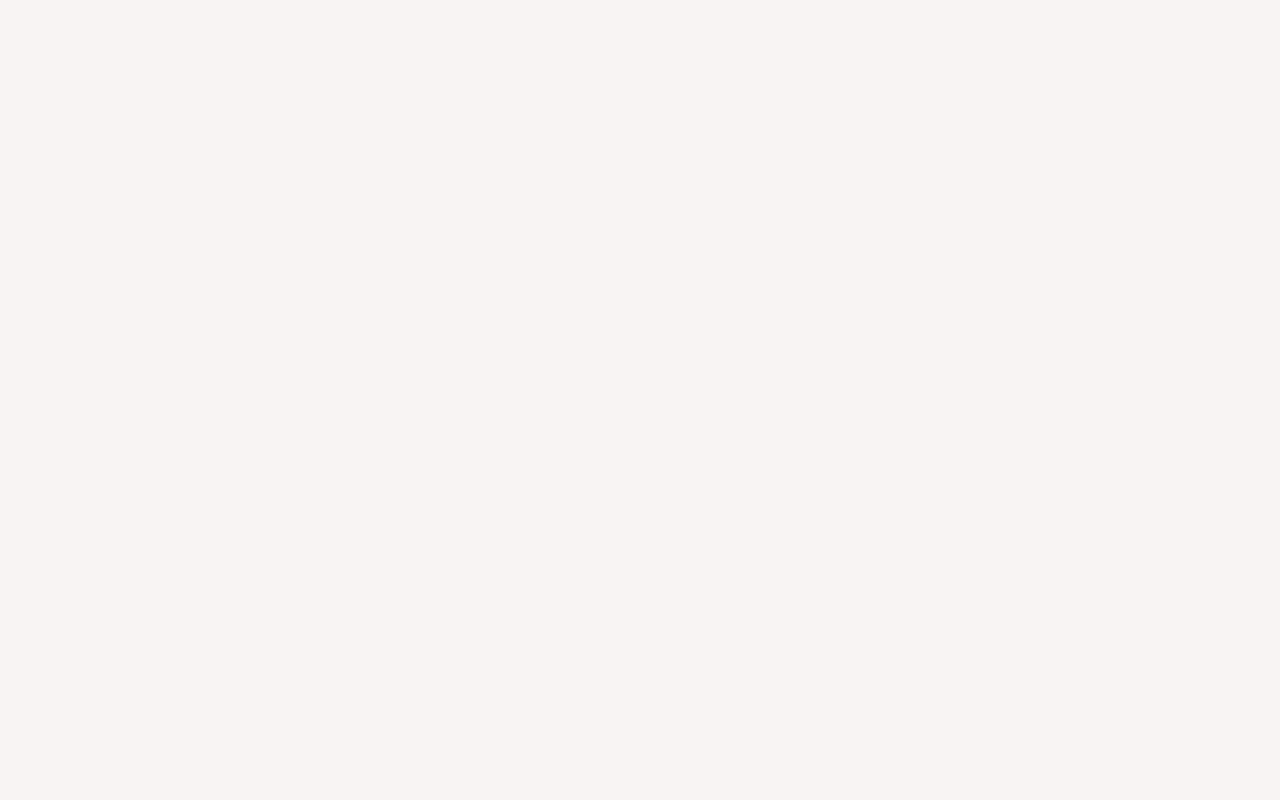
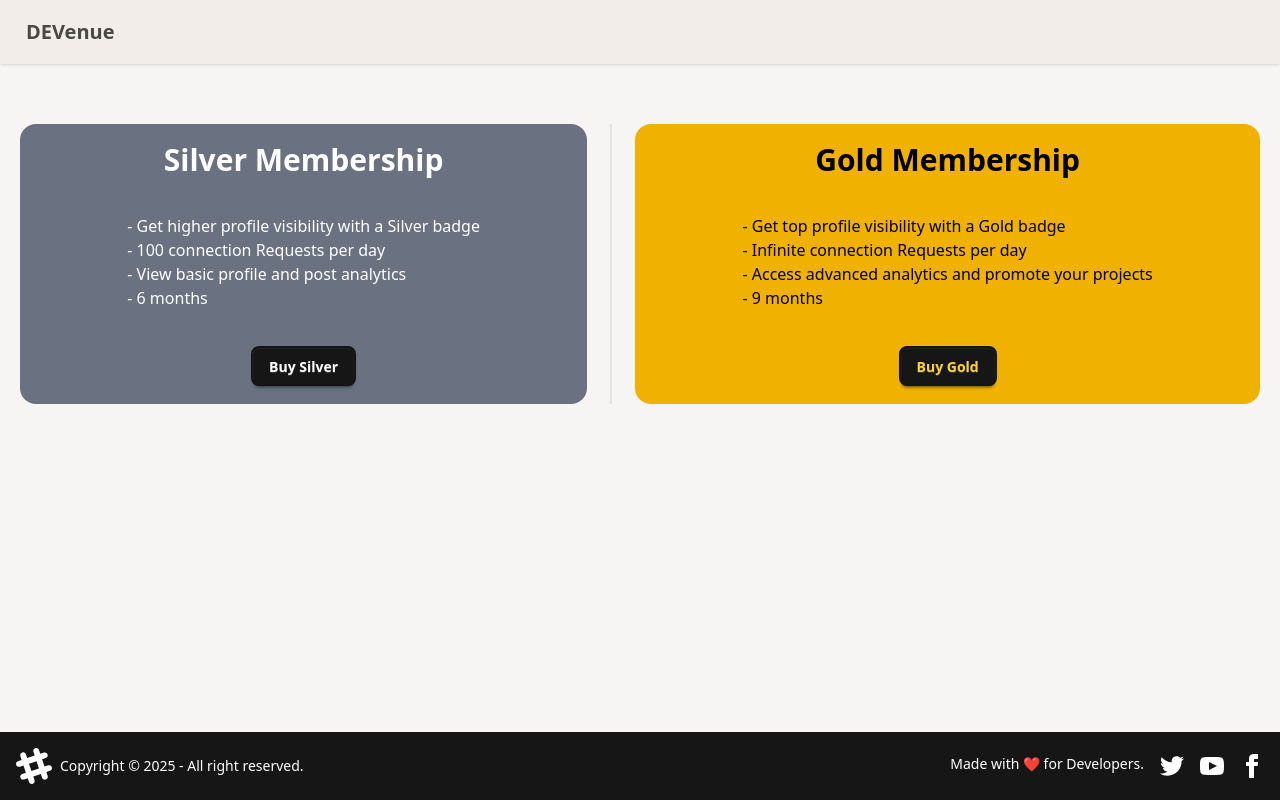
Before and after one commit to agrawal-aditi18/DEVenue-UI, a React (Vite) app: page /premium in a window 1280 px wide. Before the commit this address had no page. Built offline with nearby package versions, Linux system fonts and the light colour scheme; no server answers.

Commit message:
premium ui added

```diff
--- a/src/App.jsx
+++ b/src/App.jsx
@@ -8,6 +8,7 @@ import Feed from "./components/Feed";
 import Connections from "./components/Connections";
 import Requests from "./components/Requests";
 import Chat from "./components/Chat";
+import Premium from "./components/Premium";
 function App() {
   return (
     <>
@@ -21,6 +22,7 @@ function App() {
               <Route path="/profile" element={<Profile />} />
               <Route path="/connections" element={<Connections />} />
               <Route path="/requests" element={<Requests />} />
+              <Route path="/premium" element={<Premium />} />
               <Route path="/chat/:targetUserId" element={<Chat />} />
             </Route>
           </Routes>
--- a/src/components/NavBar.jsx
+++ b/src/components/NavBar.jsx
@@ -61,6 +61,9 @@ const handleLogout = async() =>{
                 <Link to="/requests">Invitations</Link>
               </li>
               <li>
+                <Link to="/premium">Premium</Link>
+              </li>
+              <li>
                 <a onClick={handleLogout}>Logout</a>
               </li>
             </ul>
--- /dev/null
+++ b/src/components/Premium.jsx
@@ -0,0 +1,32 @@
+const Premium = () => {
+  return (
+    <div>
+        <div className="flex w-full flex-col lg:flex-row my-10 p-5 ">
+        <div className="card bg-gray-500 text-white rounded-box grid h-70 grow place-items-center">
+            <h1 className="text-3xl font-bold ">Silver Membership</h1>
+            <ul>
+            <li> - Get higher profile visibility with a Silver badge</li>
+            <li> - 100 connection Requests per day</li>
+            <li> - View basic profile and post analytics</li>
+            <li> - 6 months</li>
+            </ul>
+            <button className="btn btn-neutral text-white">Buy Silver</button>
+            </div>
+        <div className="divider lg:divider-horizontal"></div>
+        <div className="card bg-yellow-500 text-black rounded-box grid h-70 grow place-items-center">
+            <h1 className="text-3xl font-bold text-black">Gold Membership</h1>
+            <ul>
+            <li> - Get top profile visibility with a Gold badge</li>
+            <li> - Infinite connection Requests per day</li>
+            <li> - Access advanced analytics and promote your projects</li>
+            <li> - 9 months</li>
+            </ul>
+            <button className="btn btn-neutral text-amber-300">Buy Gold</button>
+            </div>
+        </div>
+
+    </div>
+  )
+}
+
+export default Premium;
```
